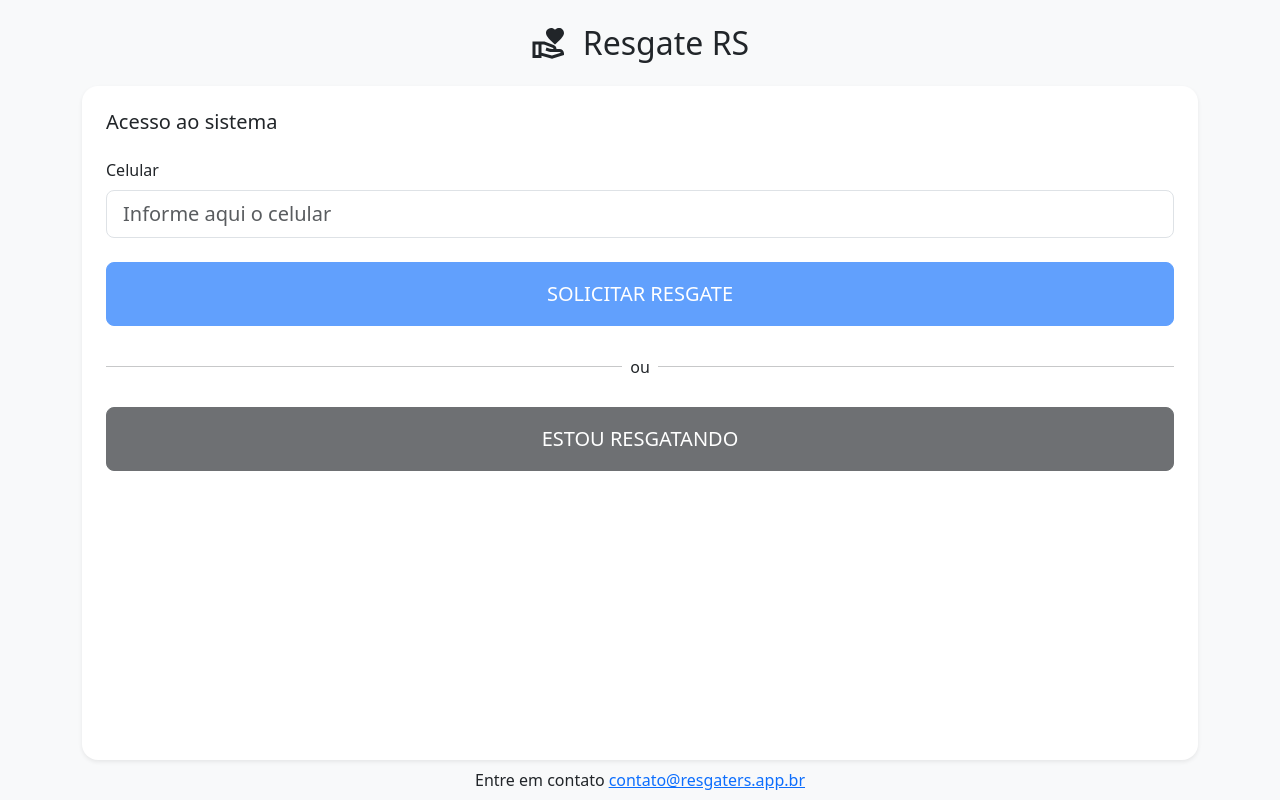
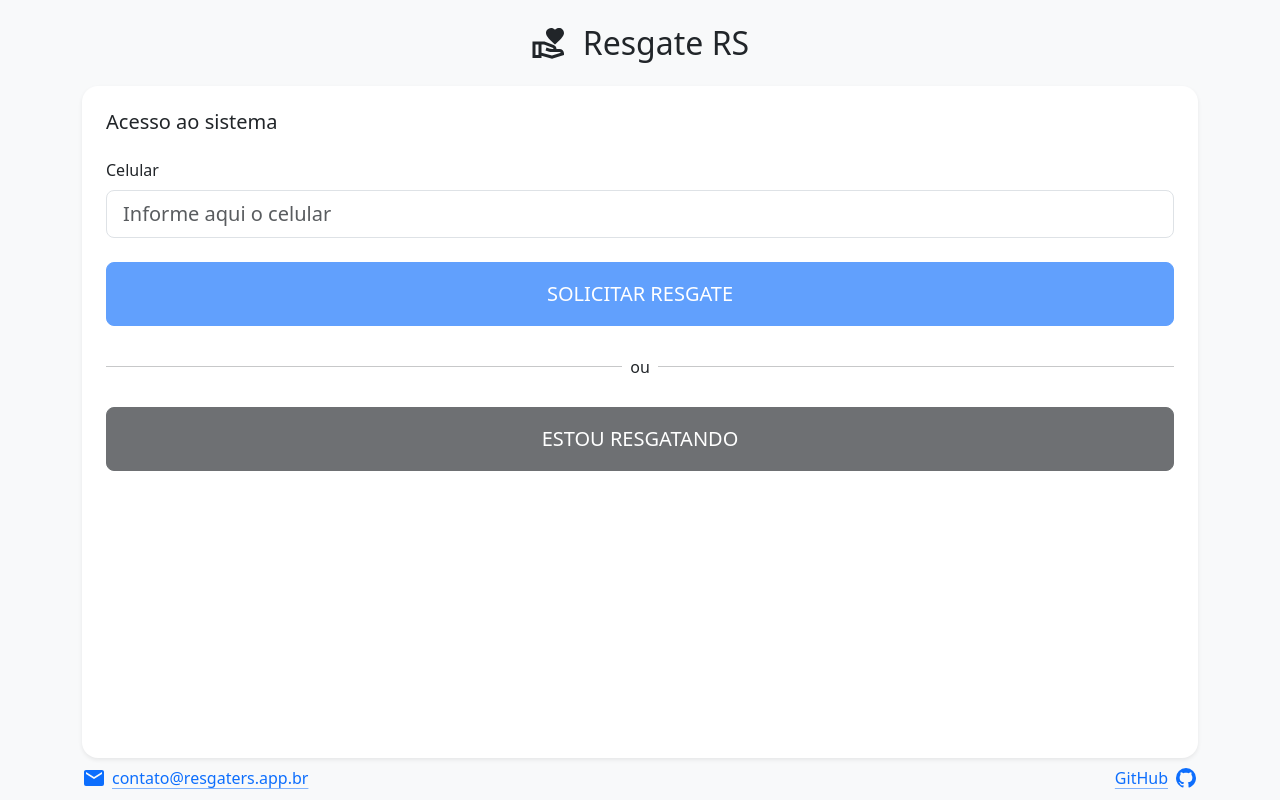
Before and after one commit to ResgateRS/RescueRS-Front, a React (Vite) app: page /#/ in a window 1280 px wide. Built offline with nearby package versions, Linux system fonts and the light colour scheme; no server answers.

Commit message:
feat: footer with contact and github links

```diff
--- /dev/null
+++ b/src/components/Footer/index.tsx
@@ -0,0 +1,20 @@
+import { mdiEmail, mdiGithub } from "@mdi/js";
+import Icon from "@mdi/react";
+
+export const Footer = () => {
+  return (
+    <footer className="text-secondary row text-center gap-1 pt-2 pb-1">
+      <div className="col text-start">
+        <a className="icon-link" href="mailto:contato@resgaters.app.br">
+          <Icon path={mdiEmail} size={1} />
+          contato@resgaters.app.br
+        </a>
+      </div>
+      <div className="col text-end">
+        <a className="icon-link" href="https://github.com/ResgateRS">
+          GitHub <Icon path={mdiGithub} size={1} />
+        </a>
+      </div>
+    </footer>
+  );
+};
--- a/src/components/Layout/index.tsx
+++ b/src/components/Layout/index.tsx
@@ -3,6 +3,7 @@ import Header from "../Header";
 import { useEffect, useState } from "react";
 import { mdiDownload, mdiExportVariant, mdiPlusBoxOutline } from "@mdi/js";
 import Icon from "@mdi/react";
+import { Footer } from "../Footer";
 
 export default function Layout({ children }: any) {
   const [install, setInstall] = useState(false);
@@ -65,11 +66,8 @@ export default function Layout({ children }: any) {
       <div className="bg-white flex-fill shadow-sm rounded-4 p-4">
         {children}
       </div>
-      <div className="d-flex justify-content-center gap-1 p-2">
-        Entre em contato
-        <a href="mailto:contato@resgaters.app.br">contato@resgaters.app.br</a>
-      </div>
 
+      <Footer />
       <Modal
         centered={true}
         show={installIOSModal}
```
